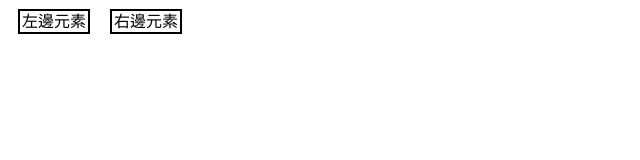
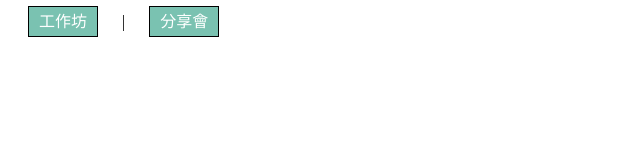
Before and after one commit to cpsumsu/CPS-Workshops, a plain HTML site: page index.html in a window 1280 px wide. Shown: the whole page, without its empty margins (0-640 px from the left). Drawn offline with Linux system fonts and the light colour scheme.

Commit message:
add 應該用哪一個 section

```diff
--- a/index.html
+++ b/index.html
@@ -8,14 +8,19 @@
 
 	<style>
 		span {
-			display:inline;
-			border: solid 2px black;
-			margin: 10px;
-			padding: 2px;
+			color: white;
+			background-color: #7AC2B1;
+			border: solid 1px black;
+			padding: 6px 10px;
+			margin: 20px;
 		}
 	</style>
 </head>
 <body>
-	<span>左邊元素</span><span>右邊元素</span>
+	<div class="">
+		<span>工作坊</span>
+		|
+		<span>分享會</span>
+	</div>
 </body>
 </html>
```
Also changed, not shown: 1 other file.
